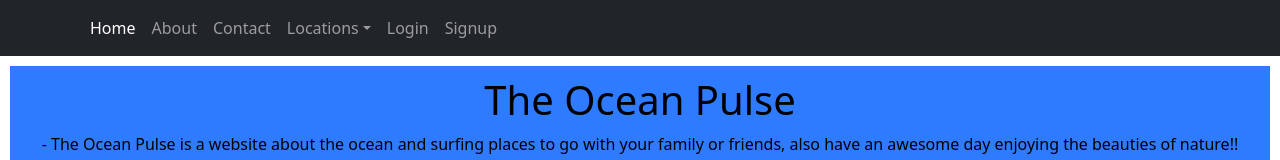
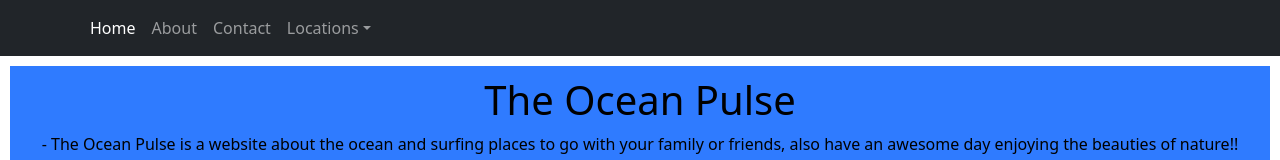
Before and after one commit to AltB22/Ocean_Pulse, a React (Create React App) app in the folder client/: page / in a window 1280 px wide. Shown: the top 160 px of the page. Built offline with nearby package versions, Linux system fonts and the light colour scheme.

Commit message:
navtabs comment out login signup

```diff
--- a/client/src/components/NavTabs.js
+++ b/client/src/components/NavTabs.js
@@ -148,7 +148,7 @@
                             >Add Location</NavDropdown.Item>
                         </NavDropdown>
 
-                        <NavLink to="/login"
+                        {/* <NavLink to="/login"
                             onClick={() => HandlePageChange("Login")}
                             className={currentPage === "Login" ? "nav-link active" : "nav-link"}
                         >Login</NavLink>
@@ -156,7 +156,7 @@
                         <NavLink to="/signup"
                             onClick={() => HandlePageChange("Signup")}
                             className={currentPage === "Signup" ? "nav-link active" : "nav-link"}
-                        >Signup</NavLink>
+                        >Signup</NavLink> */}
 
 
 
```
